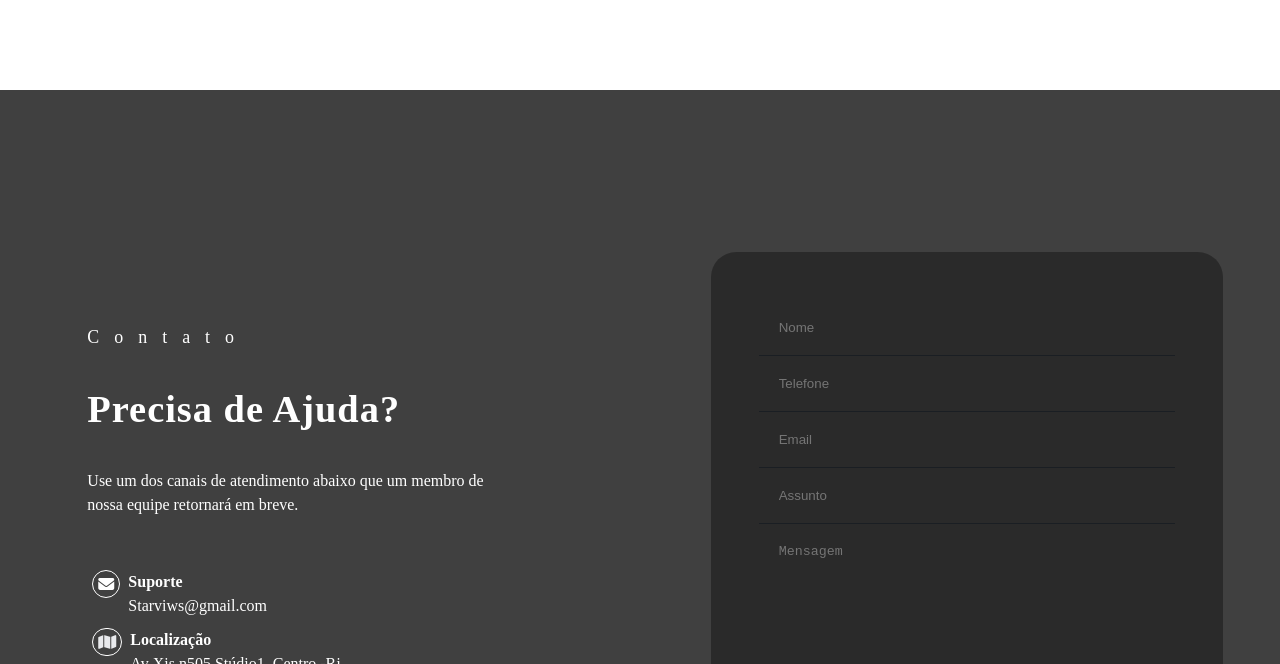
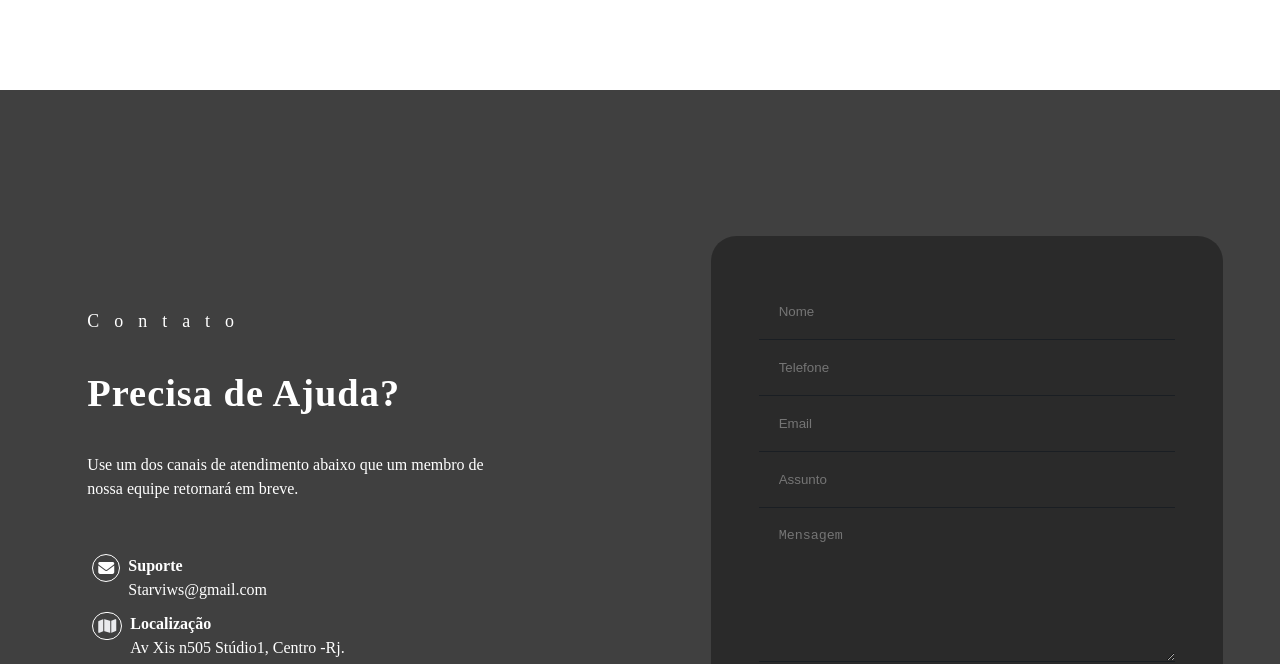
Before and after one commit to GUINITH/Starviws, a plain HTML site: page index.html in a window 1280 px wide. Shown: the part 3910-4574 px from the top of the page. Drawn offline with nearby package versions, Linux system fonts and the light colour scheme.

Commit message:
algumas alterações

```diff
--- a/css/contact.css
+++ b/css/contact.css
@@ -1,13 +1,13 @@
 #Contato {
     width: 100vw;
-    height: 140vh;
+    height: 100vh;
     background-color: #000000bf;
     padding: 10px;
 }
 
 .contato-container,
 .contato-content {
-    margin-top: 2rem;
+    margin-top: 1rem;
     width: 100vw;
     height: 100vh;
     display: flex;
```
